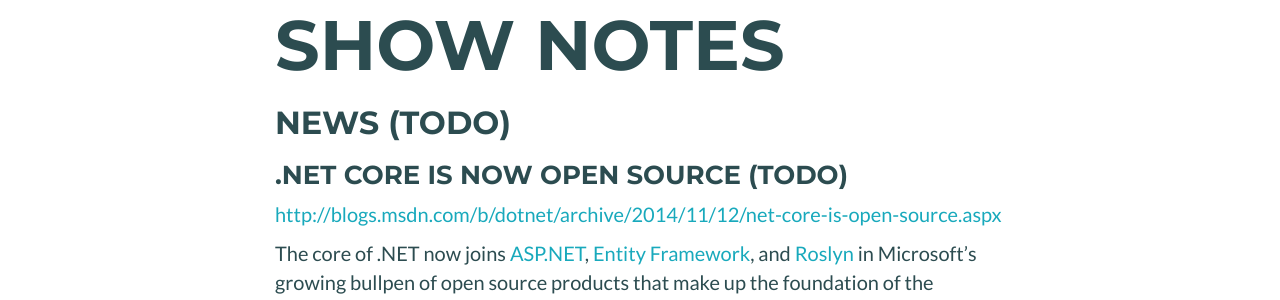
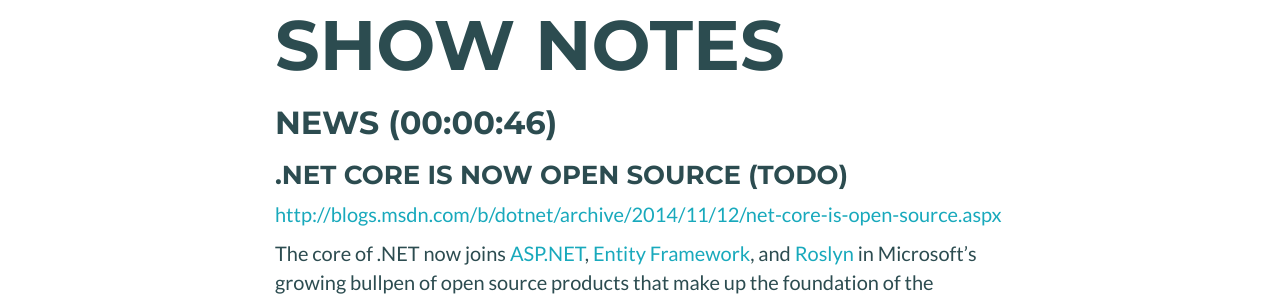
Before and after one commit to refined-bits/refinedbitspodcast.com, a Jekyll site: the page built from _posts/2014-12-16-preparing-for-a-hackathon.md, in a window 1280 px wide and 900 px high, scrolled down 1291 px. Shown: the part 157-457 px from the top of the window. Built offline with Jekyll 4.4.1, drawn with Linux system fonts in a browser that asks for light colours.

Commit message:
updating times

```diff
--- a/_posts/2014-12-16-preparing-for-a-hackathon.md
+++ b/_posts/2014-12-16-preparing-for-a-hackathon.md
@@ -27,7 +27,7 @@
 
 # Show Notes
 
-## News (TODO)
+## News (00:00:46)
 
 ### .NET Core is now Open Source (TODO)
 
```
